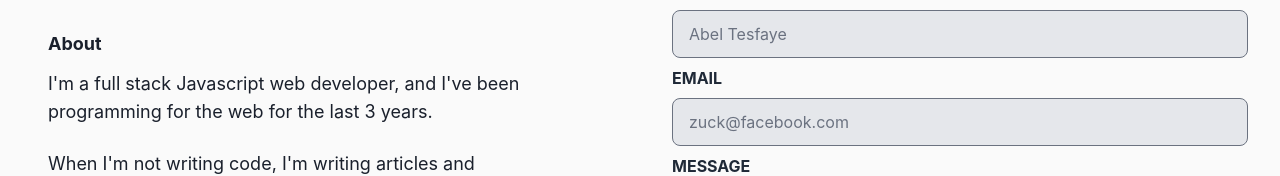
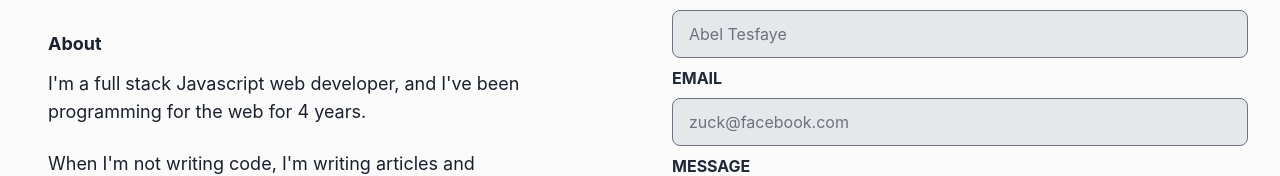
Before and after one commit to danialhasan/devsite-vue, a Vue app: page / in a window 1280 px wide. Shown: the part 4114-4290 px from the top of the page. Built offline with nearby package versions, Linux system fonts and the light colour scheme; what @tailwindcss/typography would draw is missing.

Commit message:
gained one year of experience

```diff
--- a/src/components/FooterComponent.vue
+++ b/src/components/FooterComponent.vue
@@ -288,7 +288,7 @@ export default {
         <div class="text-left font-normal flex flex-col space-y-6">
           <p>
             I'm a full stack Javascript web developer, and I've been programming
-            for the web for the last 3 years.
+            for the web for {{ new Date().getFullYear() - 2012 }} years.
           </p>
           <p>
             When I'm not writing code, I'm writing articles and
@@ -491,7 +491,7 @@ export default {
           <div class="text-left font-normal flex flex-col space-y-6">
             <p>
               I'm a full stack Javascript web developer, and I've been
-              programming for the web for the last 3 years.
+              programming for the web for {{ new Date().getFullYear() - 2017 }} years.
             </p>
             <p>
               When I'm not writing code, I'm writing articles and
```
Also changed, not shown: 1 other file (tests, documents, lock files or other folders).
